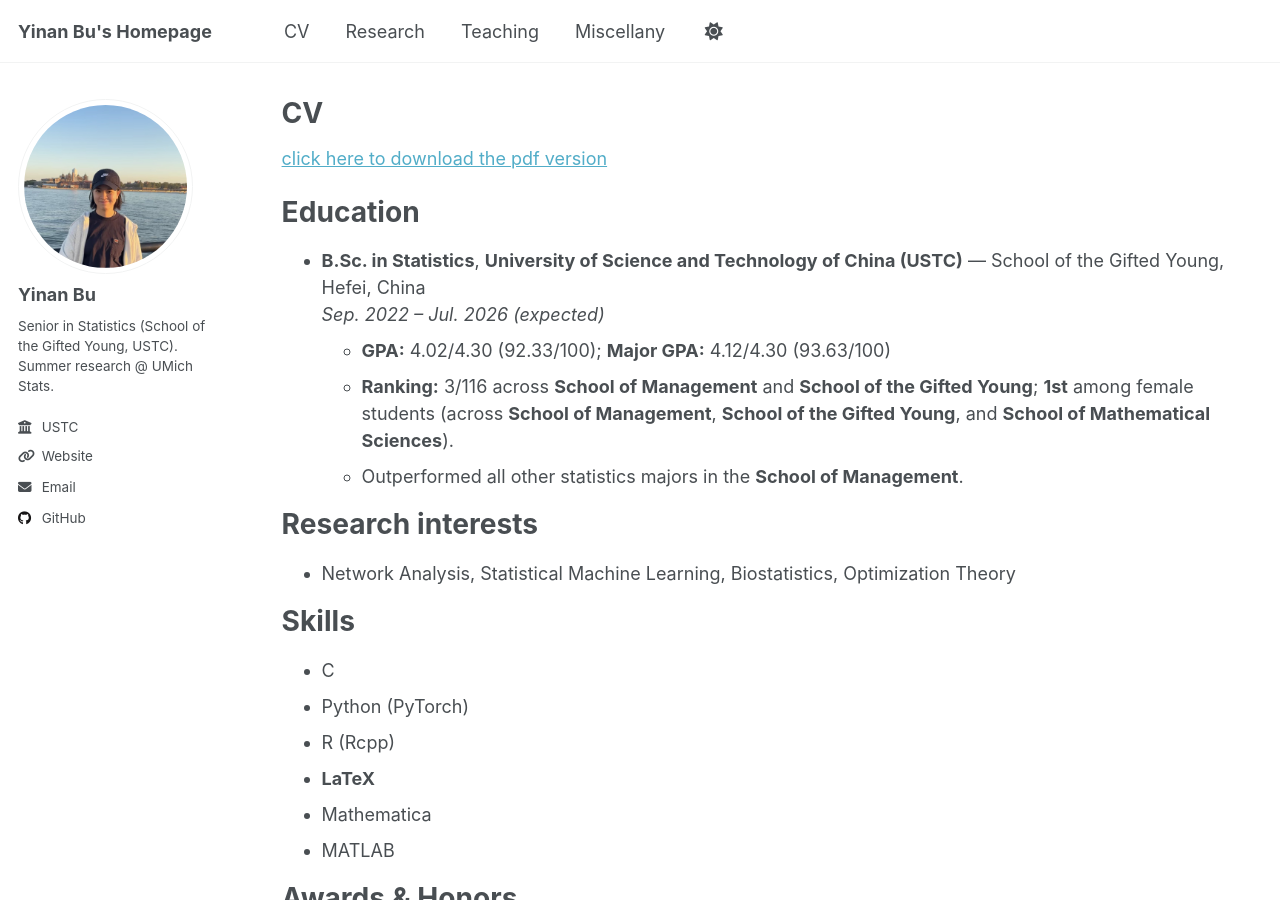
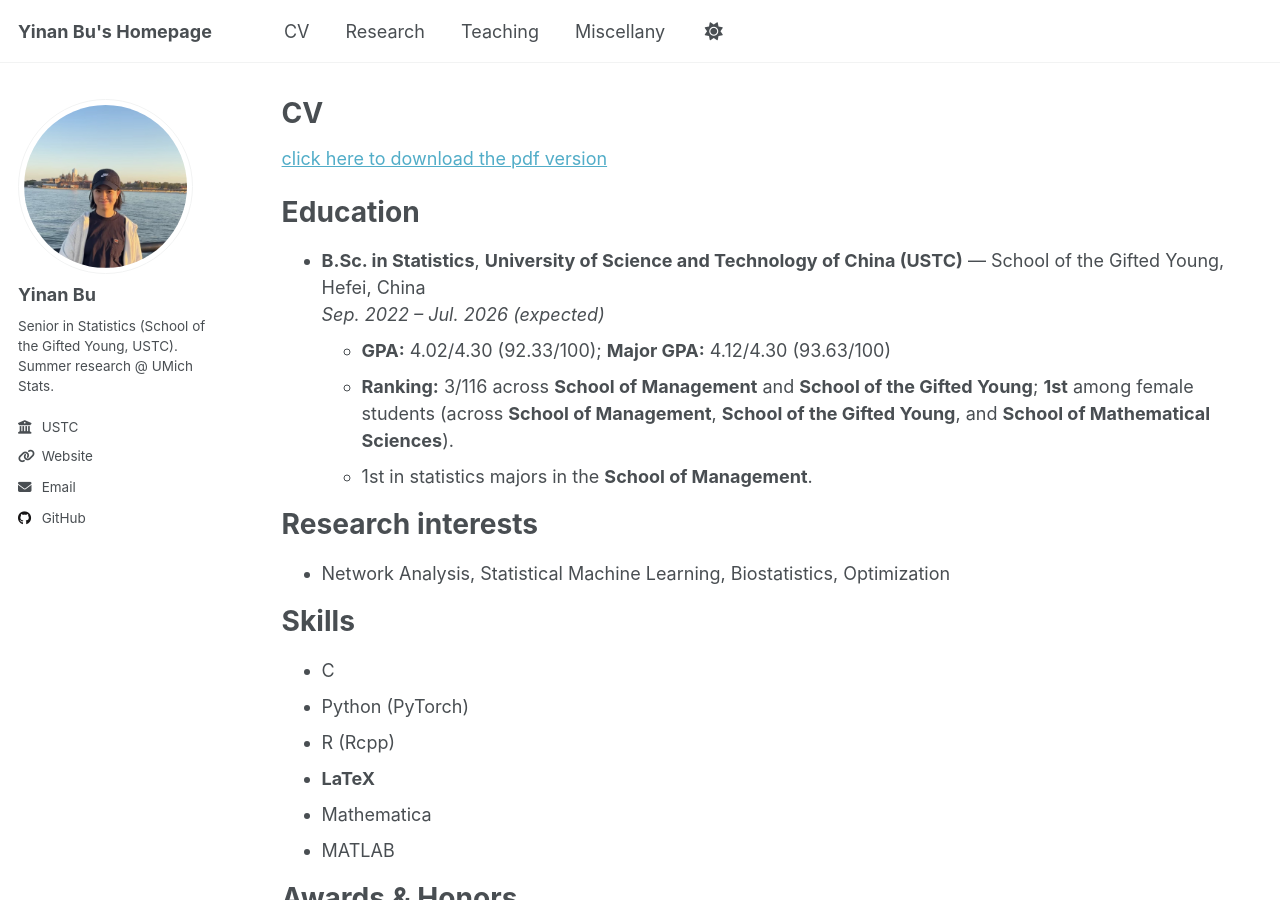
Before and after one commit to yinanbu/yinanbu.github.io, a Jekyll site: the page built from _pages/cv.md, in a window 1280 px wide and 900 px high. Built offline with Jekyll 4.4.1, drawn with Linux system fonts in a browser that asks for light colours; a script that is not in the unit is left out.

Commit message:
Update cv.md

```diff
--- a/_pages/cv.md
+++ b/_pages/cv.md
@@ -17,11 +17,11 @@ Education
   *Sep. 2022 – Jul. 2026 (expected)*
   * **GPA:** 4.02/4.30 (92.33/100); **Major GPA:** 4.12/4.30 (93.63/100)
   * **Ranking:** 3/116 across **School of Management** and **School of the Gifted Young**; **1st** among female students (across **School of Management**, **School of the Gifted Young**, and **School of Mathematical Sciences**).
-  * Outperformed all other statistics majors in the **School of Management**.
+  * 1st in statistics majors in the **School of Management**.
 
 Research interests
 ======
-* Network Analysis, Statistical Machine Learning, Biostatistics, Optimization Theory
+* Network Analysis, Statistical Machine Learning, Biostatistics, Optimization
 
 Skills
 ======
```
